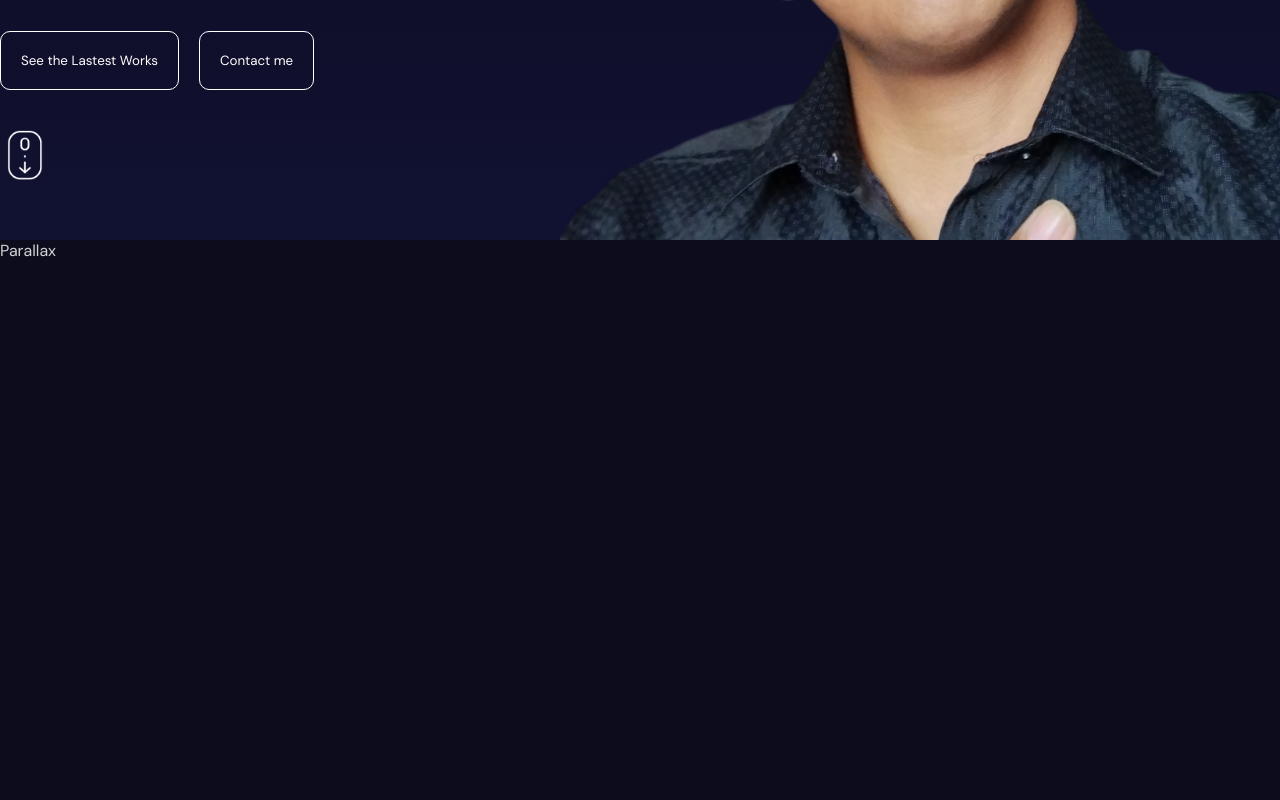
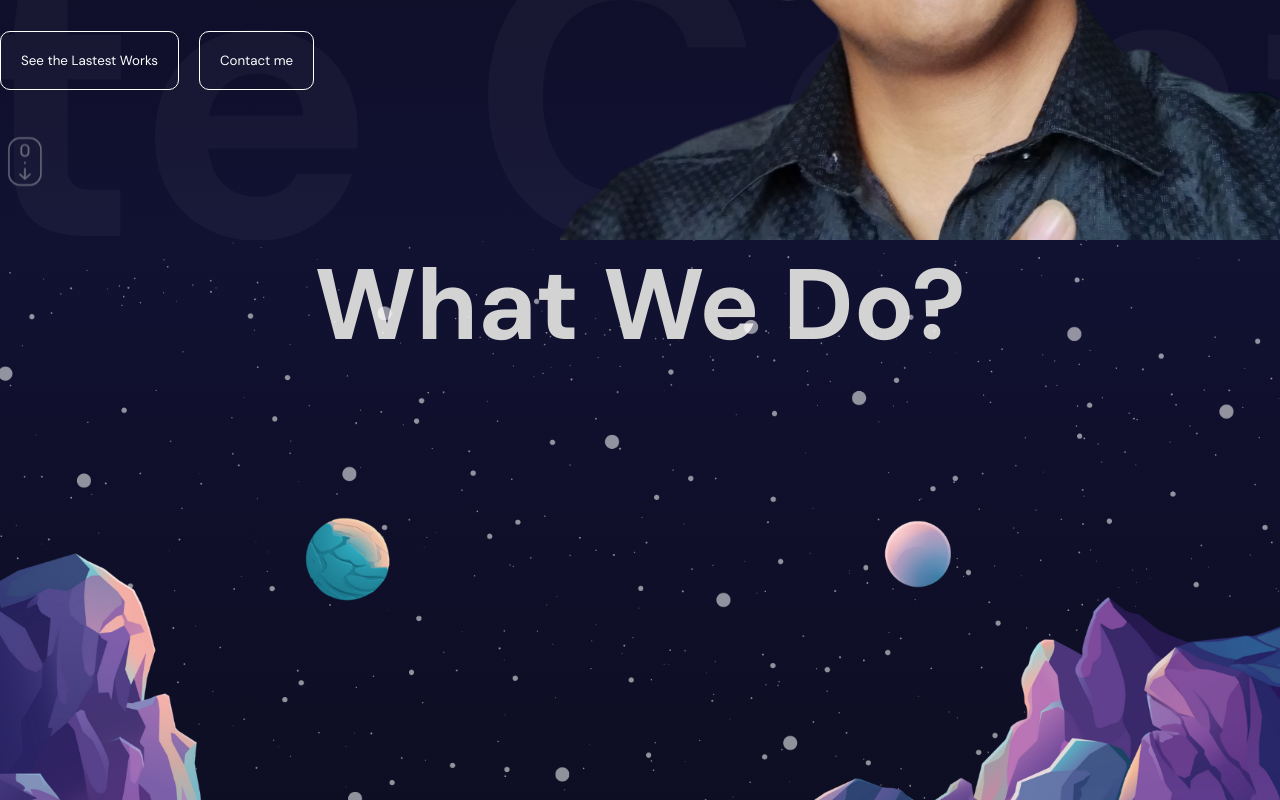
Before and after one commit to OmarCamaHuara/PortfolioDev8, a React (Vite) app: page / in a window 1280 px wide. Shown: the part 560-1360 px from the top of the page. Built offline with nearby package versions, Linux system fonts and the light colour scheme.

Commit message:
Finish parallax

```diff
--- a/src/App.jsx
+++ b/src/App.jsx
@@ -2,6 +2,7 @@
 import "./app.scss"
 import Navbar from "./components/navbar/Navbar";
 import Hero from "./components/hero/Hero"
+import Parallax from "./components/parallax/Parallax";
 
 const App = () => {
   return <div>
@@ -9,9 +10,9 @@
       <Navbar />
       <Hero />
     </section>
-    <section id="Services">Parallax</section>
+    <section id="Services"><Parallax type="services"/></section>
     <section>Services</section>
-    <section id="Portfolio">Parallax</section>
+    <section id="Portfolio"><Parallax type="portfolio"/></section>
     <section>Portafolio 1</section>
     <section>Portafolio 2</section>
     <section>Portafolio 3</section>
--- a/src/components/hero/Hero.jsx
+++ b/src/components/hero/Hero.jsx
@@ -1,19 +1,66 @@
 import "./hero.scss"
+import { animate, motion } from "framer-motion"
+
+const textVariants = {
+    initial: {
+        x: -500,
+        opacity: 0,
+    },
+    animate: {
+        x: 0,
+        opacity: 1,
+        transition: {
+            duration: 1,
+            staggerChildren: 0.1,
+        },
+    },
+    scrollButton: {
+        opacity: 0,
+        y: 10,
+        transition: {
+            duration: 2,
+            repeat: Infinity,
+        }
+    },
+};
+
+const sliderVariants = {
+    initial: {
+        x: 0,
+    },
+    animate: {
+        x: "-220%",
+        transition: {
+            repeat: Infinity,
+            repeatType: "mirror",
+            duration: 20,
+        },
+    },
+};
 
 const Hero = () => {
     return (
         <div className="hero">
             <div className="wrapper">
-                <div className="textContainer">
-                    <h2>Omar Cama Huarahuara</h2>
-                    <h1>Backend Dev. and Scrum Master</h1>
-                    <div className="buttons">
-                        <button>See the Lastest Works</button>
-                        <button>Contact me</button>
-                    </div>
-                    <img src="./scroll.png" alt="" />
-                </div>
+                <motion.div className="textContainer"
+                            variants={textVariants}
+                            initial="initial"
+                            animate="animate">
+                    <motion.h2 variants={textVariants}>Omar Cama Huarahuara</motion.h2>
+                    <motion.h1 variants={textVariants}>Backend Dev. and Scrum Master</motion.h1>
+                    <motion.div variants={textVariants} className="buttons">
+                        <motion.button variants={textVariants}>See the Lastest Works</motion.button>
+                        <motion.button variants={textVariants}>Contact me</motion.button>
+                    </motion.div>
+                    <motion.img variants={textVariants} animate="scrollButton" src="./scroll.png" alt="" />
+                </motion.div>
             </div>
+            <motion.div className="slidingTextContainer"
+                        variants={sliderVariants}
+                        initial="initial"
+                        animate="animate">
+                Write Content Creator Influencer
+            </motion.div>
             <div className="imageContainer">
                 <img src="./DevOmar2.png" alt="" />
             </div>
--- a/src/components/hero/hero.scss
+++ b/src/components/hero/hero.scss
@@ -51,4 +51,13 @@
         top: 0;
         right: 0;
     }
+    .slidingTextContainer {
+        position: absolute;
+        font-size: 50vh;
+        bottom: -120px;
+        white-space: nowrap;
+        color: #ffffff09;
+        width: 50%;
+        font-weight: bold;
+    }
 }
--- /dev/null
+++ b/src/components/parallax/Parallax.jsx
@@ -0,0 +1,43 @@
+import { useRef } from "react";
+import "./parallax.scss";
+import { motion, useScroll, useTransform } from "framer-motion";
+
+const Parallax = ({ type }) => {
+
+    const ref = useRef()
+
+    const { scrollYProgress } = useScroll({
+        target: ref,
+        offset: ["start start", "end start"]
+    });
+
+    const yText = useTransform(scrollYProgress, [0,1], ["0%", "500%"]);
+
+    const yBg = useTransform(scrollYProgress, [0,1], ["0%", "100%"]);
+
+    return (
+        <div className="parallax"
+            style={{
+                background:
+                type === "services"
+                ? "linear-gradient(180deg, #111132, #0c0c1d)"
+                : "linear-gradient(180deg, #111132, #505064)",
+            }}>
+            <motion.h1 style={{ y: yText }}>
+                {type === "services" ? "What We Do?" : "What We Did?"}
+            </motion.h1>
+            <motion.div className="mountains"></motion.div>
+            <motion.div className="planets"
+                        style={{
+                            y : yBg,
+                            backgroundImage: `url(${
+                                type === "services" ? "/planets.png" : "/sun.png"
+                            })`,
+                        }}
+            ></motion.div>
+            <motion.div style={{ x: yBg }} className="stars"></motion.div>
+        </div>
+    )
+}
+
+export default Parallax;
--- /dev/null
+++ b/src/components/parallax/parallax.scss
@@ -0,0 +1,43 @@
+.parallax{
+    width: 100%;
+    height: 100%;
+    position: relative;
+    display: flex;
+    align-content: center;
+    justify-content: center;
+    overflow: hidden;
+
+    h1{
+        font-size: 100px;
+    }
+
+    .mountains{
+        background-image: url("/mountains.png");
+        background-size: cover;
+        background-position: bottom;
+        width: 100%;
+        height: 100%;
+        position: absolute;
+        z-index: 3;
+    }
+
+    .planets{
+        background-image: url("/planets.png");
+        background-size: cover;
+        background-position: bottom;
+        width: 100%;
+        height: 100%;
+        position: absolute;
+        z-index: 2;
+    }
+
+    .stars{
+        background-image: url("/stars.png");
+        background-size: cover;
+        background-position: bottom;
+        width: 100%;
+        height: 100%;
+        position: absolute;
+        z-index: 1;
+    }
+}
--- a/src/components/sidebar/sidebar.scss
+++ b/src/components/sidebar/sidebar.scss
@@ -7,6 +7,7 @@
     color: black;
 
     .bg{
+        z-index: 999;
         position: fixed;
         top: 0;
         left: 0;
@@ -31,6 +32,7 @@
     }
 
     button{
+        z-index: 999;
         width: 50px;
         height: 50px;
         border-radius: 50%;
```
Also changed, not shown: src/components/services/Services.jsx (added).
